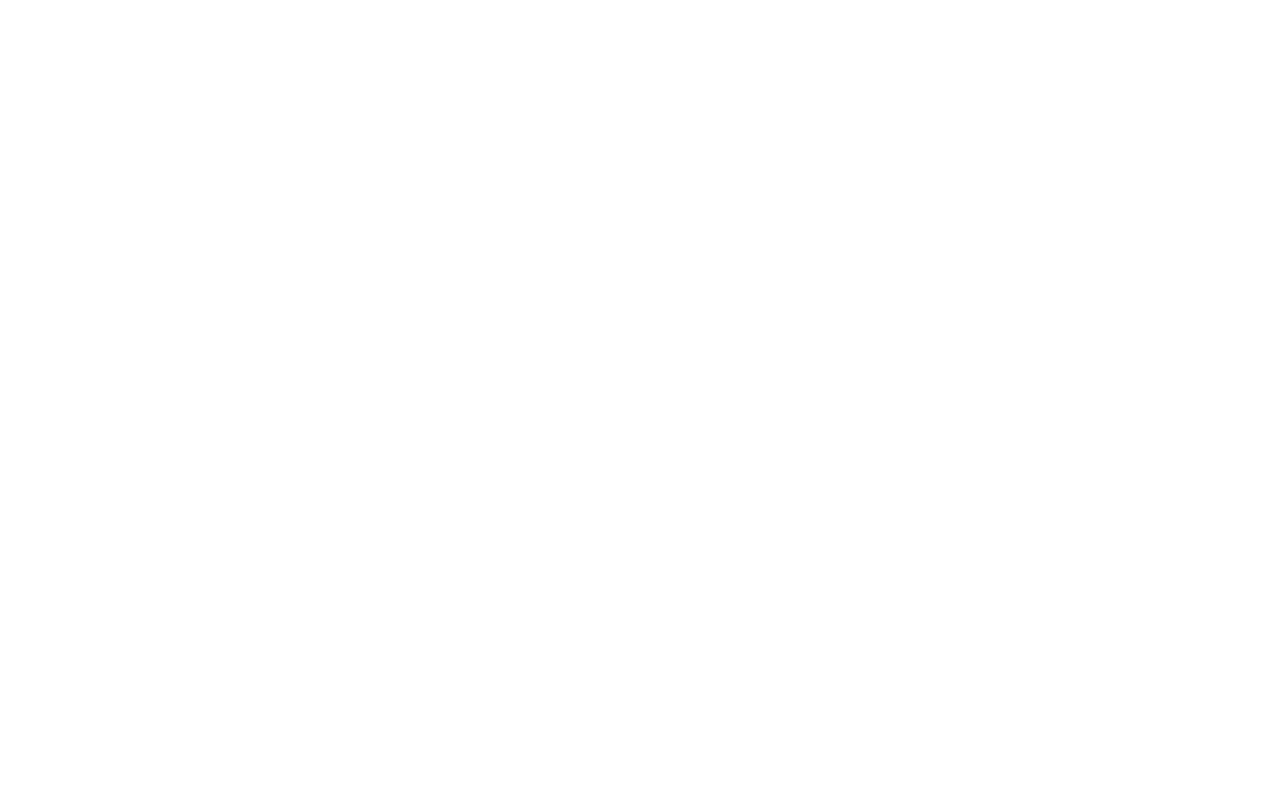
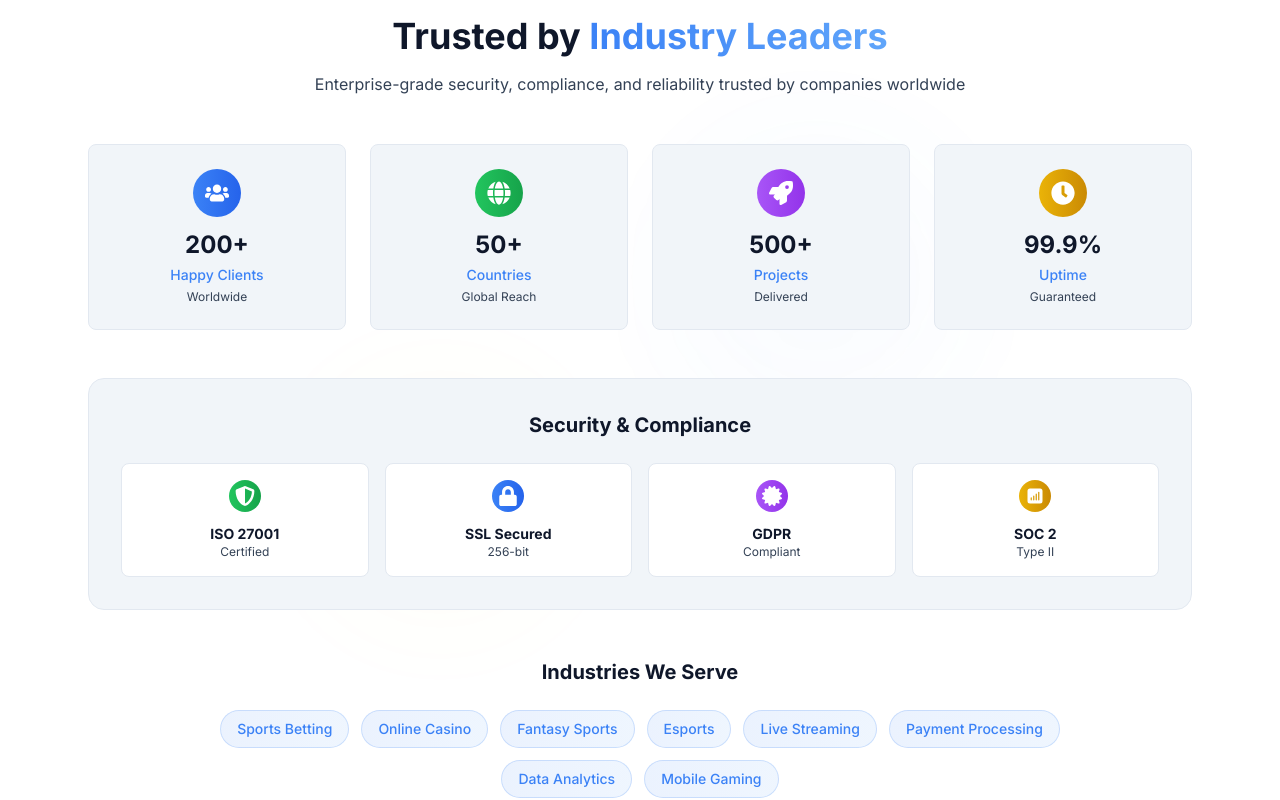
Before and after one commit to shashikant-dev/I-Games, a Next.js app: page / in a window 1280 px wide. Shown: the part 3160-3960 px from the top of the page. Before the commit the page ends 2670 px from the top, so only its background shows below. Built offline with nearby package versions, Linux system fonts and the light colour scheme.

Commit message:
Add new sections to Home page: Stats, Services, and Trust

```diff
--- a/src/app/page.js
+++ b/src/app/page.js
@@ -1,11 +1,17 @@
 import HeroSection from '@/components/home/HeroSection';
 import OfferingsSection from '@/components/home/OfferingsSection';
+import StatsSection from '@/components/home/StatsSection';
+import ServicesSection from '@/components/home/ServicesSection';
+import TrustSection from '@/components/home/TrustSection';
 
 export default function Home() {
   return (
     <main>
       <HeroSection />
       <OfferingsSection />
+      <StatsSection />
+      <ServicesSection />
+      <TrustSection />
     </main>
   );
 }
--- /dev/null
+++ b/src/components/home/TrustSection.js
@@ -0,0 +1,178 @@
+'use client';
+import { useLanguage } from '@/contexts/LanguageContext';
+import {
+  FaShieldAlt,
+  FaCertificate,
+  FaGlobe,
+  FaUsers,
+  FaTrophy,
+  FaLock,
+  FaRocket,
+  FaClock
+} from 'react-icons/fa';
+import { HiSparkles, HiChartBarSquare } from 'react-icons/hi2';
+
+export default function TrustSection() {
+  const { t } = useLanguage();
+
+  const trustMetrics = [
+    {
+      icon: <FaUsers className="w-5 h-5 sm:w-6 sm:h-6" />,
+      number: "200+",
+      label: "Happy Clients",
+      description: "Worldwide",
+      gradient: "from-blue-500 to-blue-600"
+    },
+    {
+      icon: <FaGlobe className="w-5 h-5 sm:w-6 sm:h-6" />,
+      number: "50+",
+      label: "Countries",
+      description: "Global Reach",
+      gradient: "from-green-500 to-green-600"
+    },
+    {
+      icon: <FaRocket className="w-5 h-5 sm:w-6 sm:h-6" />,
+      number: "500+",
+      label: "Projects",
+      description: "Delivered",
+      gradient: "from-purple-500 to-purple-600"
+    },
+    {
+      icon: <FaClock className="w-5 h-5 sm:w-6 sm:h-6" />,
+      number: "99.9%",
+      label: "Uptime",
+      description: "Guaranteed",
+      gradient: "from-yellow-500 to-yellow-600"
+    }
+  ];
+
+  const certifications = [
+    {
+      icon: <FaShieldAlt className="w-4 h-4 sm:w-5 sm:h-5" />,
+      title: "ISO 27001",
+      subtitle: "Certified",
+      gradient: "from-green-500 to-green-600"
+    },
+    {
+      icon: <FaLock className="w-4 h-4 sm:w-5 sm:h-5" />,
+      title: "SSL Secured",
+      subtitle: "256-bit",
+      gradient: "from-blue-500 to-blue-600"
+    },
+    {
+      icon: <FaCertificate className="w-4 h-4 sm:w-5 sm:h-5" />,
+      title: "GDPR",
+      subtitle: "Compliant",
+      gradient: "from-purple-500 to-purple-600"
+    },
+    {
+      icon: <HiChartBarSquare className="w-4 h-4 sm:w-5 sm:h-5" />,
+      title: "SOC 2",
+      subtitle: "Type II",
+      gradient: "from-yellow-500 to-yellow-600"
+    }
+  ];
+
+  const industries = [
+    "Sports Betting", "Online Casino", "Fantasy Sports", "Esports",
+    "Live Streaming", "Payment Processing", "Data Analytics", "Mobile Gaming"
+  ];
+
+  return (
+    <section className="py-8 sm:py-12 lg:py-16 bg-theme-bg-primary relative overflow-hidden">
+      {/* Background Elements */}
+      <div className="absolute inset-0">
+        <div className="absolute top-1/4 right-1/4 w-32 h-32 sm:w-48 sm:h-48 lg:w-72 lg:h-72 bg-gradient-to-r from-[#3B82F6]/5 to-[#60A5FA]/5 rounded-full blur-3xl animate-pulse delay-500" />
+        <div className="absolute bottom-1/4 left-1/4 w-28 h-28 sm:w-40 sm:h-40 lg:w-60 lg:h-60 bg-gradient-to-r from-[#FFD000]/5 to-[#FFF700]/5 rounded-full blur-3xl animate-pulse delay-1500" />
+      </div>
+
+      <div className="relative max-w-6xl mx-auto px-3 sm:px-4 lg:px-6">
+        {/* Section Header */}
+        <div className="text-center mb-6 sm:mb-8 lg:mb-12">
+          <div className="inline-flex items-center px-3 py-1.5 sm:px-4 sm:py-2 rounded-full bg-gradient-to-r from-[#3B82F6]/10 to-[#60A5FA]/10 text-[#3B82F6] dark:text-[#60A5FA] text-xs sm:text-sm font-medium mb-4 sm:mb-6 border border-[#3B82F6]/20 backdrop-blur-sm">
+            <HiSparkles className="w-3 h-3 sm:w-4 sm:h-4 mr-1.5 sm:mr-2" />
+            Trusted Worldwide
+          </div>
+
+          <h2 className="text-xl sm:text-2xl lg:text-3xl xl:text-4xl font-bold text-theme-text-primary mb-2 sm:mb-4">
+            Trusted by <span className="text-transparent bg-gradient-to-r from-[#3B82F6] to-[#60A5FA] bg-clip-text">Industry Leaders</span>
+          </h2>
+          <p className="text-sm sm:text-base text-theme-text-secondary max-w-2xl mx-auto">
+            Enterprise-grade security, compliance, and reliability trusted by companies worldwide
+          </p>
+        </div>
+
+        {/* Trust Metrics */}
+        <div className="grid grid-cols-2 sm:grid-cols-4 gap-3 sm:gap-4 lg:gap-6 mb-8 sm:mb-12">
+          {trustMetrics.map((metric, index) => (
+            <div key={index} className="relative group">
+              <div className={`absolute -inset-0.5 bg-gradient-to-r ${metric.gradient} rounded-xl opacity-0 group-hover:opacity-20 blur transition-all duration-500`} />
+              <div className="relative bg-theme-bg-secondary rounded-lg p-3 sm:p-4 lg:p-6 text-center border border-theme-border group-hover:scale-105 group-hover:shadow-lg transition-all duration-300">
+                <div className={`w-8 h-8 sm:w-10 sm:h-10 lg:w-12 lg:h-12 bg-gradient-to-r ${metric.gradient} rounded-full flex items-center justify-center mb-2 sm:mb-3 mx-auto group-hover:rotate-6 transition-transform duration-300`}>
+                  <div className="text-white">
+                    {metric.icon}
+                  </div>
+                </div>
+                <div className="text-lg sm:text-xl lg:text-2xl font-bold text-theme-text-primary mb-1">
+                  {metric.number}
+                </div>
+                <div className="text-xs sm:text-sm font-medium text-[#3B82F6] dark:text-[#60A5FA] mb-1">
+                  {metric.label}
+                </div>
+                <div className="text-xs text-theme-text-secondary">
+                  {metric.description}
+                </div>
+              </div>
+            </div>
+          ))}
+        </div>
+
+        {/* Certifications & Security */}
+        <div className="bg-theme-bg-secondary rounded-xl sm:rounded-2xl p-4 sm:p-6 lg:p-8 border border-theme-border mb-8 sm:mb-12">
+          <h3 className="text-lg sm:text-xl font-bold text-theme-text-primary text-center mb-4 sm:mb-6">
+            Security & Compliance
+          </h3>
+
+          <div className="grid grid-cols-2 sm:grid-cols-4 gap-3 sm:gap-4">
+            {certifications.map((cert, index) => (
+              <div key={index} className="relative group">
+                <div className={`absolute -inset-0.5 bg-gradient-to-r ${cert.gradient} rounded-lg opacity-0 group-hover:opacity-20 blur transition-all duration-500`} />
+                <div className="relative bg-theme-bg-primary rounded-lg p-3 sm:p-4 text-center border border-theme-border group-hover:scale-105 transition-all duration-300">
+                  <div className={`w-6 h-6 sm:w-8 sm:h-8 bg-gradient-to-r ${cert.gradient} rounded-full flex items-center justify-center mb-2 sm:mb-3 mx-auto`}>
+                    <div className="text-white">
+                      {cert.icon}
+                    </div>
+                  </div>
+                  <div className="text-xs sm:text-sm font-bold text-theme-text-primary">
+                    {cert.title}
+                  </div>
+                  <div className="text-xs text-theme-text-secondary">
+                    {cert.subtitle}
+                  </div>
+                </div>
+              </div>
+            ))}
+          </div>
+        </div>
+
+        {/* Industries Served */}
+        <div className="text-center">
+          <h3 className="text-lg sm:text-xl font-bold text-theme-text-primary mb-4 sm:mb-6">
+            Industries We Serve
+          </h3>
+
+          <div className="flex flex-wrap justify-center gap-2 sm:gap-3 max-w-4xl mx-auto">
+            {industries.map((industry, index) => (
+              <span
+                key={index}
+                className="inline-flex items-center px-3 py-1.5 sm:px-4 sm:py-2 bg-gradient-to-r from-[#3B82F6]/10 to-[#60A5FA]/10 text-[#3B82F6] dark:text-[#60A5FA] text-xs sm:text-sm font-medium rounded-full border border-[#3B82F6]/20 hover:scale-105 transition-transform duration-300"
+              >
+                {industry}
+              </span>
+            ))}
+          </div>
+        </div>
+      </div>
+    </section>
+  );
+}
```
